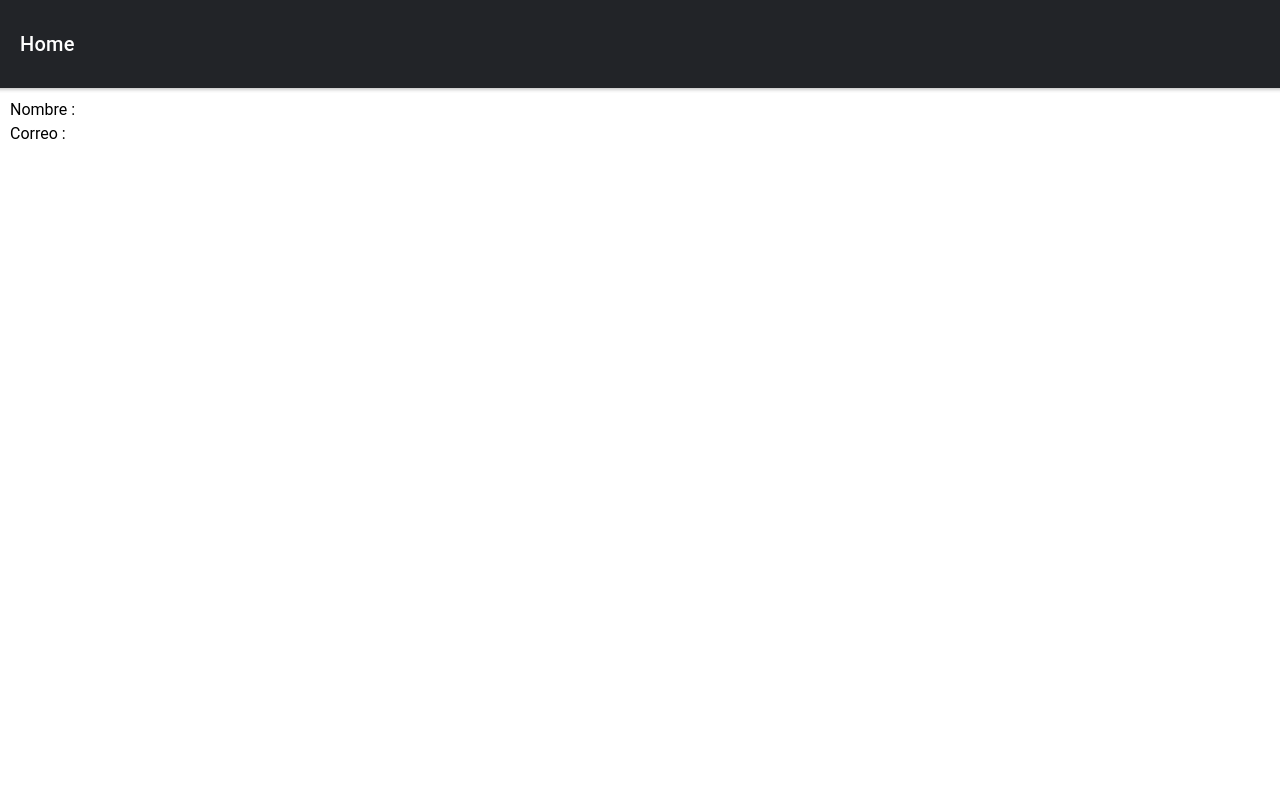
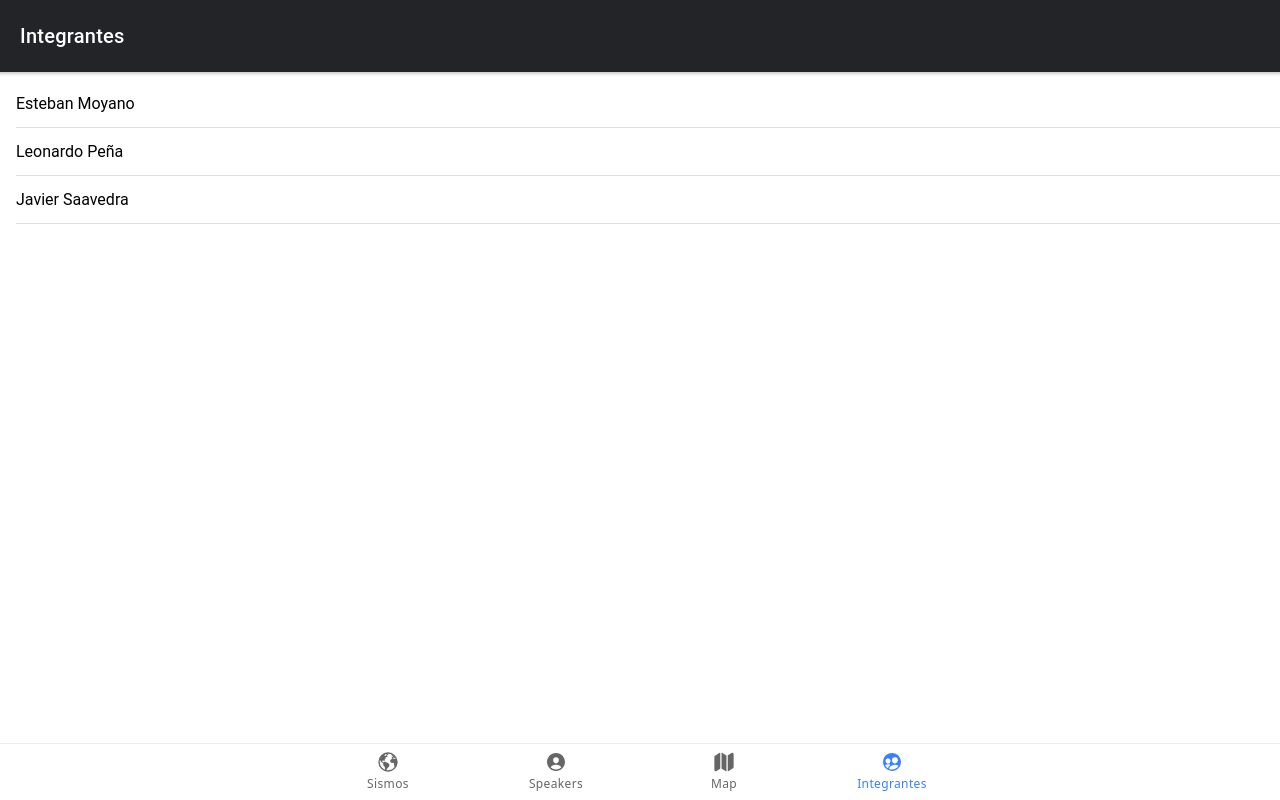
Before and after one commit to LeoQuark/SismosApp, a React (Create React App) app in the folder SismosApp/: page /home/integrantes in a window 1280 px wide. Built offline with nearby package versions, Linux system fonts and the light colour scheme.

Commit message:
page de sismos e integrantes

```diff
--- a/SismosApp/src/pages/Home.jsx
+++ b/SismosApp/src/pages/Home.jsx
@@ -1,5 +1,6 @@
 import { useState, useContext, useEffect } from "react";
-import { useLocation } from "react-router-dom";
+import { Route, useLocation } from "react-router-dom";
+
 import UserContext from "../components/context/UserContext";
 import {
   IonApp,
@@ -10,20 +11,35 @@ import {
   IonGrid,
   IonRow,
   IonCol,
-  IonText,
+  IonPage,
   IonButton,
+  IonRouterOutlet,
+  IonTabs,
+  IonTabBar,
+  IonTabButton,
+  IonIcon,
+  IonLabel,
+  IonBadge,
 } from "@ionic/react";
 
-const Home = () => {
+import {
+  earth,
+  peopleCircle,
+  personCircle,
+  map,
+  informationCircle,
+} from "ionicons/icons";
+
+import Sismos from "./Sismos.jsx";
+import Integrantes from "./Integrantes.jsx";
+
+const Home = (props) => {
   const { user } = useContext(UserContext);
 
-  const location = useLocation();
-  // console.log(location.state);
-  // useEffect(() => {}, [user]);
   return (
-    <IonApp>
+    <IonPage>
       <IonHeader>
-        <IonToolbar color="dark" className="py-3">
+        <IonToolbar color="dark" className="py-">
           <IonTitle>Home</IonTitle>
         </IonToolbar>
       </IonHeader>
@@ -37,7 +53,36 @@ const Home = () => {
           </IonRow>
         </IonGrid>
       </IonContent>
-    </IonApp>
+      <IonTabs>
+        <IonRouterOutlet>
+          <Route path="/home/sismos" component={Sismos} exact />
+          <Route path="/home/Integrantes" component={Integrantes} exact />
+        </IonRouterOutlet>
+
+        <IonTabBar slot="bottom">
+          <IonTabButton tab="schedule" href="/home/sismos">
+            <IonIcon icon={earth} />
+            <IonLabel>Sismos</IonLabel>
+            {/* <IonBadge>6</IonBadge> */}
+          </IonTabButton>
+
+          <IonTabButton tab="speakers">
+            <IonIcon icon={personCircle} />
+            <IonLabel>Speakers</IonLabel>
+          </IonTabButton>
+
+          <IonTabButton tab="map">
+            <IonIcon icon={map} />
+            <IonLabel>Map</IonLabel>
+          </IonTabButton>
+
+          <IonTabButton tab="about" href="/home/integrantes">
+            <IonIcon icon={peopleCircle} />
+            <IonLabel>Integrantes</IonLabel>
+          </IonTabButton>
+        </IonTabBar>
+      </IonTabs>
+    </IonPage>
   );
 };
 
--- /dev/null
+++ b/SismosApp/src/pages/Integrantes.jsx
@@ -0,0 +1,59 @@
+import { useState, useContext, useEffect } from "react";
+import { useLocation } from "react-router-dom";
+import UserContext from "../components/context/UserContext";
+import {
+  IonList,
+  IonItem,
+  IonLabel,
+  IonInput,
+  IonToggle,
+  IonRadio,
+  IonCheckbox,
+  IonItemSliding,
+  IonItemOption,
+  IonItemOptions,
+  IonContent,
+  IonHeader,
+  IonToolbar,
+  IonTitle,
+  IonPage,
+  IonGrid,
+  IonCol,
+  IonRow,
+} from "@ionic/react";
+
+const Integrantes = () => {
+  const nombres = ["Esteban Moyano", "Leonardo Peña", "Javier Saavedra"];
+
+  return (
+    <IonPage>
+      <IonHeader>
+        <IonToolbar color="dark" className="py-2">
+          <IonTitle>Integrantes</IonTitle>
+        </IonToolbar>
+      </IonHeader>
+      <IonContent>
+        {/*-- List of Text Items --*/}
+        <IonList>
+          {/* <IonItem>
+            <IonContent>
+              <IonGrid>
+                <IonRow>
+                  <IonCol>imagen</IonCol>
+                  <IonCol>sa</IonCol>
+                </IonRow>
+              </IonGrid>
+            </IonContent>
+          </IonItem> */}
+          {nombres.map((nombre, index) => (
+            <IonItem key={index}>
+              <IonLabel>{` ${nombre}`}</IonLabel>
+            </IonItem>
+          ))}
+        </IonList>
+      </IonContent>
+    </IonPage>
+  );
+};
+
+export default Integrantes;
--- /dev/null
+++ b/SismosApp/src/pages/Sismos.jsx
@@ -0,0 +1,36 @@
+import { useState, useContext, useEffect } from "react";
+import { useLocation } from "react-router-dom";
+import UserContext from "../components/context/UserContext";
+import {
+  IonApp,
+  IonHeader,
+  IonToolbar,
+  IonTitle,
+  IonContent,
+  IonGrid,
+  IonRow,
+  IonCol,
+  IonPage,
+  IonButton,
+} from "@ionic/react";
+
+const Sismos = () => {
+  return (
+    <IonPage>
+      <IonHeader>
+        <IonToolbar color="dark" className="py-2">
+          <IonTitle>Sismos</IonTitle>
+        </IonToolbar>
+      </IonHeader>
+      <IonContent>
+        <IonGrid>
+          <IonRow>
+            <IonCol>sasa</IonCol>
+          </IonRow>
+        </IonGrid>
+      </IonContent>
+    </IonPage>
+  );
+};
+
+export default Sismos;
```
